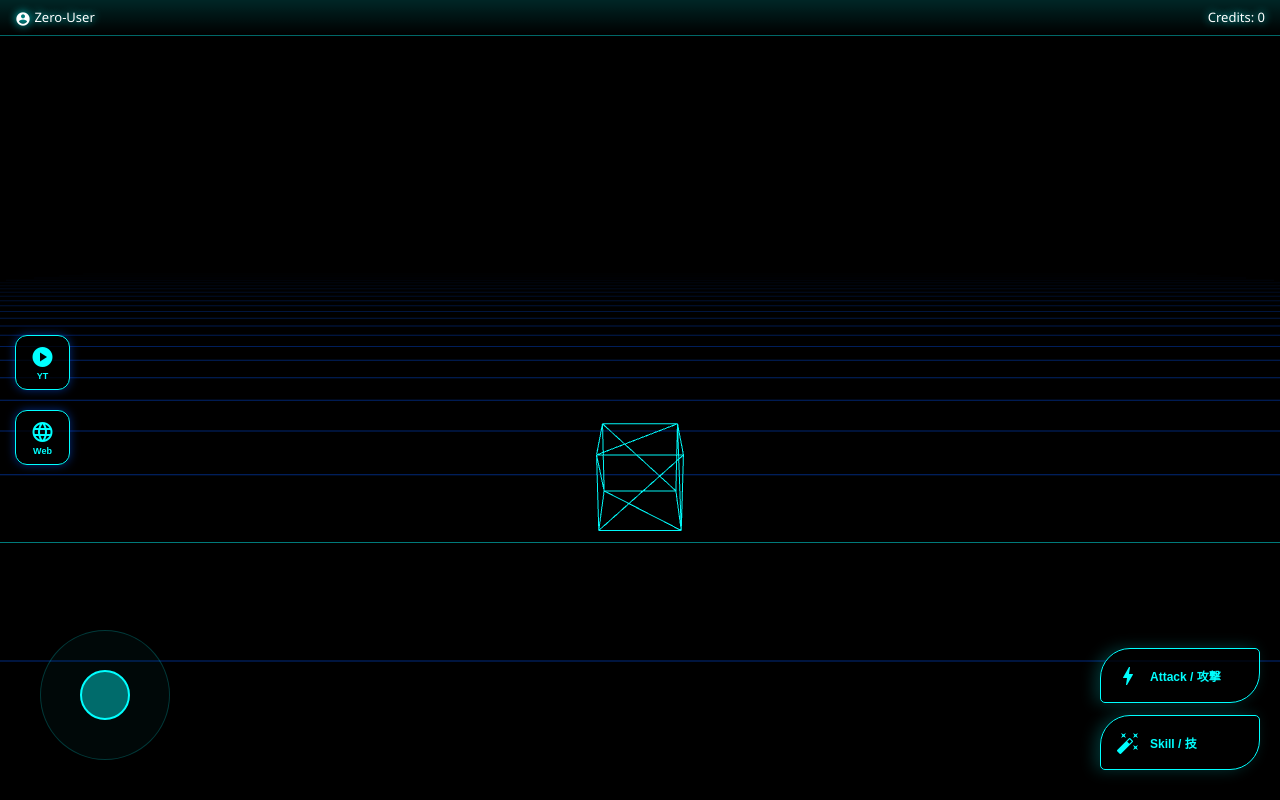
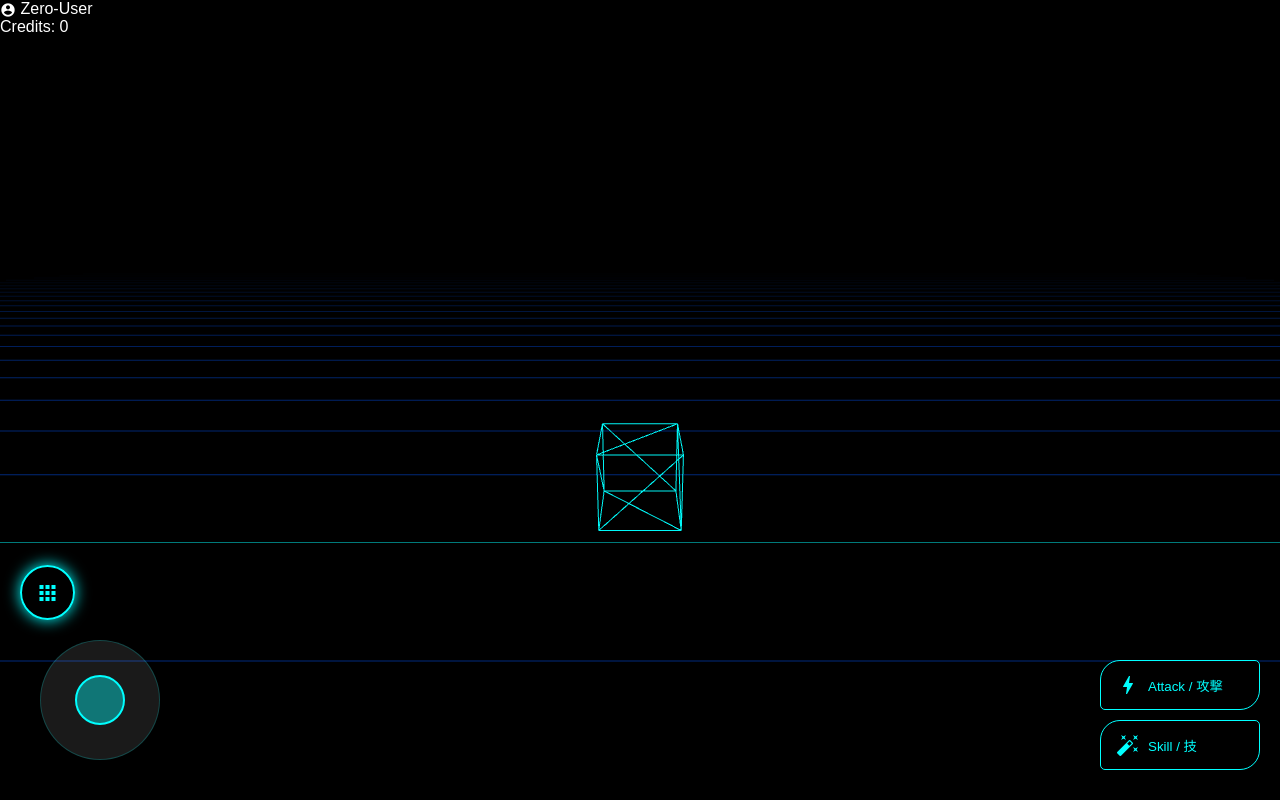
Before and after one commit to sirakurakouki-netizen/Zero-Nexus, a website: page public/index.html in a window 1280 px wide. Drawn offline with nearby package versions, Linux system fonts and the light colour scheme; animation ran at ten frames a second.

Commit message:
へんこう

```diff
--- a/package.json
+++ b/package.json
@@ -7,6 +7,7 @@
     "start": "node index.js"
   },
   "dependencies": {
+    "axios": "^1.13.4",
     "express": "^4.18.2"
   }
 }
--- a/public/index.html
+++ b/public/index.html
@@ -28,15 +28,21 @@
             </div>
         </div>
 
-        <div id="app-launcher">
-            <button id="launch-yt" class="app-btn">
-                <span class="material-icons">play_circle</span>
-                <span class="btn-label">YT</span>
+        <div id="main-launcher">
+            <button id="nexus-menu-btn" class="main-btn">
+                <span class="material-icons">apps</span>
             </button>
-            <button id="launch-browser" class="app-btn">
-                <span class="material-icons">language</span>
-                <span class="btn-label">Web</span>
-            </button>
+
+            <div id="app-drawer" class="hidden">
+                <button id="launch-yt" class="drawer-item">
+                    <span class="material-icons">play_circle</span>
+                    <span>YouTube</span>
+                </button>
+                <button id="launch-browser" class="drawer-item">
+                    <span class="material-icons">language</span>
+                    <span>Web Browser</span>
+                </button>
+                </div>
         </div>
 
         <div id="battle-hud">
@@ -61,13 +67,9 @@
 
     <script type="module">
         import { NexusMaster } from './modules/core/nexus-master.js';
-
         window.addEventListener('load', () => {
-            console.log("Nexus OS Booting...");
             const zeroNexus = new NexusMaster();
             zeroNexus.boot();
-
-            // ボタンイベントをグローバルに登録（後でNexusMasterから制御可能にする）
             window.zeroNexus = zeroNexus;
         });
     </script>
--- a/public/modules/core/nexus-master.js
+++ b/public/modules/core/nexus-master.js
@@ -3,148 +3,87 @@ import { VirtualPad } from '../input/virtual-pad.js';
 import { Player } from '../entities/player.js';
 import { WindowManager } from '../os/windows.js';
 
-/**
- * NexusMaster - Version 1.0.4-Alpha
- * [Integration & UI Fix Update]
- * 全ての思想、掟、構成を統合した Zero-Nexus 司令塔。
- */
 export class NexusMaster {
     constructor() {
-        this.version = "1.0.4-Alpha";
-
-        // 1. 各システム（器）のインスタンス化
+        this.version = "1.0.9-Alpha";
         this.visual = new VisualCore();
         this.input = new VirtualPad();
         this.player = new Player(this.visual);
-        this.winManager = new WindowManager(); // ウィンドウ管理システム
-
-        // 共通データ（思想：何をやっても報酬が入る）
-        this.currency = 0;
-        this.level = 1;
+        this.winManager = new WindowManager();
     }
 
-    /**
-     * システム起動
-     */
     boot() {
-        console.log(`[Zero-Nexus] System Booting: ${this.version}`);
-
-        try {
-            // モジュール群の初期化
-            this.visual.init();
-            this.input.init();
-            this.player.init();
-
-            // OSインターフェースの紐付け（ボタン反応の修正）
-            this.setupOSControls();
-
-            // メインループ開始
-            this.tick();
-
-            console.log("[Zero-Nexus] System Online. Welcome, Zero.");
-        } catch (error) {
-            console.error("[Zero-Nexus] Boot Error:", error);
-        }
+        this.visual.init();
+        this.input.init();
+        this.player.init();
+        this.setupOSControls();
+        this.tick();
     }
 
-    /**
-     * OSインターフェース（ボタン）のイベントリスナー設定
-     */
     setupOSControls() {
-        // YouTube起動
-        const ytBtn = document.getElementById('launch-yt');
-        if (ytBtn) {
-            ytBtn.onclick = (e) => {
+        const menuBtn = document.getElementById('nexus-menu-btn');
+        const appDrawer = document.getElementById('app-drawer');
+
+        if (menuBtn) {
+            menuBtn.onclick = (e) => {
                 e.stopPropagation();
-                console.log("[OS] Launching YouTube...");
-                this.winManager.openYouTube("dQw4w9WgXcQ");
+                appDrawer.classList.toggle('hidden');
             };
         }
 
-        // 仮想ブラウザ起動
-        const browserBtn = document.getElementById('launch-browser');
-        if (browserBtn) {
-            browserBtn.onclick = (e) => {
-                e.stopPropagation();
-                console.log("[OS] Launching Browser...");
-                this.openWebBrowser();
+        // 🚀 YouTubeを「モバイルサイトモード」で起動
+        const ytBtn = document.getElementById('launch-yt');
+        if (ytBtn) {
+            ytBtn.onclick = () => {
+                appDrawer.classList.add('hidden');
+                // playerを使わず、m.youtube.com（モバイル版）を直接呼ぶ
+                this.openWebBrowser("https://m.youtube.com");
             };
         }
 
-        // 戦闘HUD：攻撃ボタン（報酬テスト用）
-        const attackBtn = document.getElementById('btn-attack');
-        if (attackBtn) {
-            attackBtn.onclick = () => {
-                this.addReward(10, "play");
+        const browserBtn = document.getElementById('launch-browser');
+        if (browserBtn) {
+            browserBtn.onclick = () => {
+                appDrawer.classList.add('hidden');
+                this.openWebBrowser("https://www.bing.com");
             };
         }
     }
 
-    /**
-     * 仮想ブラウザ窓の生成（プロキシ連携）
-     */
-    openWebBrowser() {
+    openWebBrowser(initialUrl = "https://www.bing.com") {
         const browserHtml = `
-            <div style="display:flex; flex-direction:column; height:100%; background:#111;">
-                <div style="padding:8px; display:flex; gap:5px; background:#222; border-bottom:1px solid #0ff;">
-                    <input type="text" id="browser-url" placeholder="google.com"
-                        style="flex-grow:1; background:#000; color:#0ff; border:1px solid #0ff; padding:5px 10px; font-size:12px; border-radius:4px; outline:none;">
-                    <button id="browser-go" style="background:#0ff; color:#000; border:none; padding:0 15px; font-size:12px; font-weight:bold; border-radius:4px; cursor:pointer;">GO</button>
+            <div style="display:flex; flex-direction:column; height:100%; background:#000;">
+                <div style="padding:8px; display:flex; gap:5px; background:#111; border-bottom:1px solid #0ff;">
+                    <input type="text" id="browser-url" value="${initialUrl}"
+                        style="flex-grow:1; background:#000; color:#0ff; border:1px solid #0ff; padding:5px; border-radius:4px; font-size:12px;">
+                    <button id="browser-go" style="background:#0ff; color:#000; border:none; padding:0 12px; border-radius:4px; font-weight:bold;">GO</button>
                 </div>
-                <iframe id="browser-viewport" src="about:blank"
-                    style="flex-grow:1; border:none; background:white; width:100%; height:100%;"></iframe>
+                <iframe id="browser-viewport" src="${initialUrl}"
+                    style="flex-grow:1; border:none; background:white;"
+                    allow="accelerometer; autoplay; clipboard-write; encrypted-media; gyroscope; picture-in-picture; web-share"
+                    allowfullscreen>
+                </iframe>
             </div>
         `;
 
-        const win = this.winManager.createWindow(
-            "Web Browser / 仮想ブラウザ",
-            browserHtml,
-            { width: 450, height: 320, x: 50, y: 120 }
-        );
-
+        const win = this.winManager.createWindow("Nexus Web Explorer", browserHtml, { width: 480, height: 380, x: 20, y: 50 });
         const goBtn = win.querySelector('#browser-go');
         const input = win.querySelector('#browser-url');
         const iframe = win.querySelector('#browser-viewport');
 
         goBtn.onclick = () => {
-            let url = input.value;
-            if (!url) return;
-            if (!url.startsWith('http')) url = 'https://' + url;
+            let val = input.value.trim();
+            if(!val) return;
+            if(!val.startsWith('http')) val = 'https://' + val;
+            iframe.src = val; // 直接URLを指定（プロキシを通さない方がYouTubeは動く可能性がある）
+        };
 
-            // サーバー側のプロキシを経由
-            iframe.src = `/proxy?url=${encodeURIComponent(url)}`;
-            console.log(`[Browser] Proxy Request: ${url}`);
-        };
+        input.onkeypress = (e) => { if(e.key === 'Enter') goBtn.onclick(); };
     }
 
-    /**
-     * メインループ（毎フレーム実行）
-     */
     tick() {
         requestAnimationFrame(() => this.tick());
-
-        // プレイヤーの物理更新
-        const movementInput = this.input.getMovement();
-        this.player.update(movementInput);
-
-        // 描画系の更新
+        this.player.update(this.input.getMovement());
         this.visual.update();
     }
-
-    /**
-     * 報酬システム（思想：何をしても価値がある）
-     */
-    addReward(amount, type = "play") {
-        let multiplier = (type === "clear") ? 1.0 : (type === "fail") ? 0.3 : 0.1;
-        const gained = Math.floor(amount * multiplier);
-        this.currency += gained;
-
-        const creditsEl = document.getElementById('credits');
-        if (creditsEl) {
-            creditsEl.innerText = `Credits: ${this.currency}`;
-            // 視覚的フィードバック
-            creditsEl.style.color = '#0ff';
-            setTimeout(() => { creditsEl.style.color = 'white'; }, 200);
-        }
-    }
 }
--- a/public/style.css
+++ b/public/style.css
@@ -1,187 +1,101 @@
-/* Nexus OS - System Visual Protocol V2 */
-
+/* 前回のコードをベースに、スマホ干渉エリアを修正 */
 :root {
     --neon-blue: #00ffff;
-    --neon-dark: #0055ff;
-    --bg-black: #000000;
-    --ui-glass: rgba(0, 0, 0, 0.75);
-    --font-main: 'Segoe UI', Roboto, Helvetica, Arial, sans-serif;
+    --ui-glass: rgba(0, 0, 0, 0.85);
 }
 
-* {
-    margin: 0;
-    padding: 0;
-    box-sizing: border-box;
-    -webkit-tap-highlight-color: transparent;
-    user-select: none; /* UIを長押しして選択されないようにする（スマホ対策） */
+* { margin: 0; padding: 0; box-sizing: border-box; -webkit-tap-highlight-color: transparent; }
+body, html { width: 100%; height: 100%; overflow: hidden; background: #000; color: #fff; font-family: sans-serif; }
+
+#game-canvas-container { position: fixed; top: 0; left: 0; width: 100%; height: 100%; z-index: 1; }
+#nexus-ui-layer { position: fixed; top: 0; left: 0; width: 100%; height: 100%; z-index: 10; pointer-events: none; }
+#nexus-ui-layer > * { pointer-events: auto; }
+
+/* 🚀 メニュー位置の調整（スティック：bottom 40px / left 40px と被らない位置へ） */
+#main-launcher {
+    position: absolute;
+    bottom: 180px; /* スティックの上に来るように高くした */
+    left: 20px;
+    display: flex;
+    flex-direction: column-reverse; /* 下から上にメニューが伸びるように変更 */
+    gap: 10px;
 }
 
-body, html {
-    width: 100%;
-    height: 100%;
-    overflow: hidden;
-    background-color: var(--bg-black);
-    color: white;
-    font-family: var(--font-main);
-}
-
-/* 3Dキャンバス */
-#game-canvas-container {
-    position: fixed;
-    top: 0;
-    left: 0;
-    width: 100%;
-    height: 100%;
-    z-index: 1;
-}
-
-/* UIレイヤー */
-#nexus-ui-layer {
-    position: fixed;
-    top: 0;
-    left: 0;
-    width: 100%;
-    height: 100%;
-    z-index: 10;
-    pointer-events: none;
-}
-
-#nexus-ui-layer > * {
-    pointer-events: auto;
-}
-
-/* 上部ステータスバー */
-#status-bar {
-    position: absolute;
-    top: 0;
-    left: 0;
-    width: 100%;
-    padding: 8px 15px;
-    background: linear-gradient(to bottom, rgba(0,255,255,0.15), transparent);
-    display: flex;
-    justify-content: space-between;
-    align-items: center;
-    border-bottom: 1px solid rgba(0, 255, 255, 0.3);
-    font-size: 13px;
-    text-shadow: 0 0 8px var(--neon-blue);
-}
-
-/* アプリランチャー（左側：YouTube/Web） */
-#app-launcher {
-    position: absolute;
-    top: 50%;
-    left: 15px;
-    transform: translateY(-50%);
-    display: flex;
-    flex-direction: column;
-    gap: 20px;
-}
-
-.app-btn {
+.main-btn {
     width: 55px;
     height: 55px;
     background: var(--ui-glass);
-    border: 1px solid var(--neon-blue);
-    border-radius: 12px;
+    border: 2px solid var(--neon-blue);
+    border-radius: 50%;
     color: var(--neon-blue);
     display: flex;
-    flex-direction: column;
     align-items: center;
     justify-content: center;
-    box-shadow: 0 0 10px rgba(0, 85, 255, 0.5);
-    transition: 0.1s;
+    box-shadow: 0 0 15px var(--neon-blue);
 }
 
-.app-btn:active {
-    background: var(--neon-blue);
-    color: black;
-    transform: scale(0.9);
+#app-drawer {
+    display: flex;
+    flex-direction: column;
+    gap: 10px;
+    padding: 10px;
+    background: rgba(0, 255, 255, 0.1);
+    border-radius: 12px;
+    backdrop-filter: blur(10px);
+    transition: 0.3s;
 }
 
-.btn-label {
-    font-size: 9px;
-    font-weight: bold;
-    margin-top: 2px;
-}
+.hidden { opacity: 0; pointer-events: none; transform: translateY(20px); }
 
-/* 戦闘HUD（右側） */
-#battle-hud {
-    position: absolute;
-    bottom: 30px;
-    right: 20px;
-    display: flex;
-    flex-direction: column;
-    gap: 12px;
-}
-
-.hud-btn {
-    width: 160px;
-    height: 55px;
+.drawer-item {
+    width: 150px;
+    height: 45px;
     background: var(--ui-glass);
     border: 1px solid var(--neon-blue);
-    border-radius: 30px 5px 30px 5px; /* 特徴的なカット */
-    color: var(--neon-blue);
+    color: #fff;
     display: flex;
     align-items: center;
     padding: 0 15px;
     gap: 10px;
-    box-shadow: -5px 0 15px rgba(0, 255, 255, 0.2);
-    transition: 0.2s;
+    border-radius: 8px;
 }
 
-.hud-btn .btn-text {
-    font-size: 12px;
-    font-weight: bold;
+/* 戦闘HUD (右側) */
+#battle-hud { position: absolute; bottom: 30px; right: 20px; display: flex; flex-direction: column; gap: 10px; }
+.hud-btn {
+    width: 160px;
+    height: 50px;
+    background: var(--ui-glass);
+    border: 1px solid var(--neon-blue);
+    color: var(--neon-blue);
+    border-radius: 20px 5px;
+    display: flex;
+    align-items: center;
+    padding: 0 15px;
+    gap: 8px;
 }
 
-.hud-btn:active {
-    background: rgba(0, 255, 255, 0.3);
-    transform: translateX(-5px);
-}
-
-/* 仮想スティック（位置調整） */
+/* スティック容器 */
 #joystick-container {
     position: absolute;
     bottom: 40px;
     left: 40px;
-    width: 130px;
-    height: 130px;
+    width: 120px;
+    height: 120px;
+    background: rgba(255, 255, 255, 0.1);
+    border-radius: 50%;
     border: 1px solid rgba(0, 255, 255, 0.2);
-    border-radius: 50%;
-    background: rgba(0, 255, 255, 0.03);
 }
 
-/* ウィンドウ基本デザイン */
+/* ウィンドウ基本設定 */
 .nexus-window {
     position: absolute;
     background: var(--ui-glass);
     border: 1px solid var(--neon-blue);
-    border-radius: 10px;
-    overflow: hidden;
+    border-radius: 12px;
     display: flex;
     flex-direction: column;
-    box-shadow: 0 0 30px rgba(0, 0, 0, 1);
-    backdrop-filter: blur(10px);
+    z-index: 100;
 }
-
-.window-header {
-    background: rgba(0, 255, 255, 0.15);
-    padding: 8px 12px;
-    display: flex;
-    justify-content: space-between;
-    align-items: center;
-    border-bottom: 1px solid rgba(0, 255, 255, 0.3);
-}
-
-.window-content {
-    flex-grow: 1;
-    background: black;
-}
-
-.win-close {
-    background: none;
-    border: none;
-    color: #ff4444;
-    font-size: 20px;
-    font-weight: bold;
-}
+.window-header { background: #0055ff; padding: 8px 15px; display: flex; justify-content: space-between; color: #fff; font-size: 12px; }
+.window-content { flex-grow: 1; background: #000; }
```
Also changed, not shown: SPECIFICATION.md (+2 -0 lines), index.js (+13 -25 lines), 1 other file.
